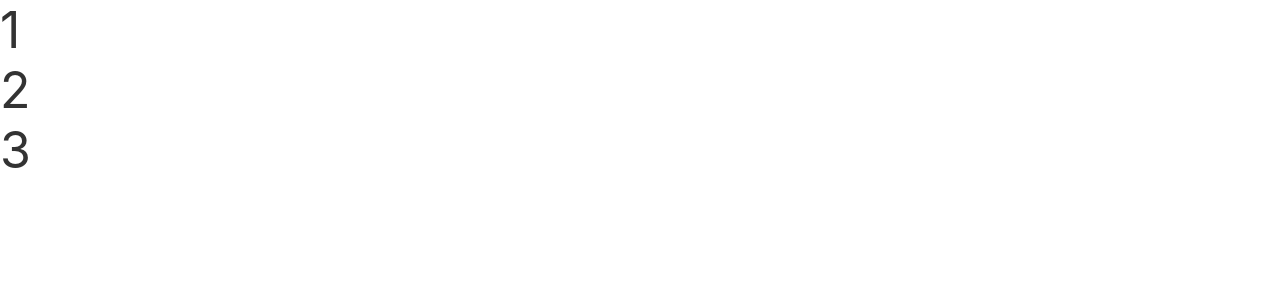
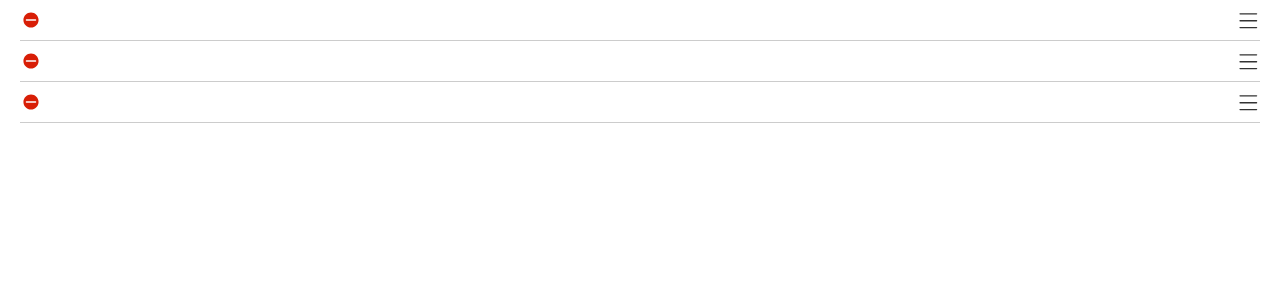
Before and after one commit to Mikeccx/draglist, a Vue app: page / in a window 1280 px wide. Shown: the top 300 px of the page. Built offline with nearby package versions, Linux system fonts and the light colour scheme.

Commit message:
model-from-ios-music

```diff
--- a/examples/main.js
+++ b/examples/main.js
@@ -1,6 +1,7 @@
 import Vue from 'vue'
 import App from './App.vue'
 import draglist from '../packages/index'
+import './assets/svg/svg.js'
 Vue.config.productionTip = false
 Vue.component('draglist', draglist)
 Vue.use(draglist)
--- a/packages/draglist/draglist.vue
+++ b/packages/draglist/draglist.vue
@@ -4,10 +4,25 @@
     <ul>
       <li v-for="(item, index) in list"
       :key='index'
+      class="draglist-li"
       @touchstart.stop="touchstart($event, index)"
       @touchend.stop="touchend($event, index)"
-      @touchmove.stop="touchmove($event, index)">
-      {{item}}
+      >
+      <div class="draglist-li-warper">
+        <div>
+        <svg class="icon"
+           aria-hidden="true">
+        <use xlink:href="#icon-delete-s"></use>
+        </svg>
+        </div>
+
+        <div @touchmove="touchmove($event, index)">
+        <svg class="icon"
+           aria-hidden="true">
+        <use xlink:href="#icon-tuozhuaicaidandaohang"></use>
+        </svg>
+        </div>
+      </div>
       </li>
     </ul>
   </div>
@@ -23,21 +38,14 @@ export default {
     return {
       vueTouches: '', // 记录最开始点击的坐标
       height: '', // 每个列表高度
-      longtapTime: null, // 长按定时器
-      islongtap: false, // 是否是长按状态
       target: '', // 当前控制的元素
       tmph: 0
     }
   },
   methods: {
     // 长按事件
-    longtap () {
-      this.islongtap = true
-    },
     touchstart (e, index) {
-      var that = this
       // 添加点击效果
-      e.currentTarget.classList.add('item-active')
       // 记录每列高度
       this.height = e.currentTarget.clientHeight
       // console.log(index)
@@ -48,21 +56,20 @@ export default {
       }
       // 记录当前操作元素
       this.target = e.currentTarget
-      this.longtapTime = setTimeout(function () { that.longtap() }, 350)
     },
     touchmove (e, index) {
+      console.log('e', e.currentTarget)
       // 记录移动的x,y轴距离
       let x = e.changedTouches[0].pageX - this.vueTouches.x
       let y = e.changedTouches[0].pageY - this.vueTouches.y
       // 操作dom
       let li = document.getElementsByTagName('li')
       let h = this.height // 移动一格的距离
-      e.currentTarget.classList.add('item-active')
       // 长按状态下和已添加区域才能移动
-      if (this.islongtap && e.cancelable) {
+      if (e.cancelable) {
         e.preventDefault()
         // 列表随着手势移动
-        e.currentTarget.style = `transform:translate( ${x}px,${y}px);`
+        li[index].style = `transform:translate( ${x}px,${y}px);`
         if (Math.abs(y) > 0) {
           // 首尾特殊情况
           if ((index === 0 && y < 0) || (index === this.list.length && y > 0)) {
@@ -94,30 +101,21 @@ export default {
           }
         }
       } else if (Math.abs(x) > 5 || Math.abs(y) > 5) {
-        this.islongtap = false
-        clearTimeout(this.longtapTime)
       }
     },
     touchend (e, index) {
       this.tmph = 0
       // console.log('touchend', e.defaultPrevented)
       // 移出点击移动效果
-      e.currentTarget.classList.remove('item-active')
       // e.currentTarget.classList.remove('item-longtap')
       let li = document.getElementsByTagName('li')
       // 移除长按事件
-      clearTimeout(this.longtapTime)
       // 通过改变数组改变其真正定位
-      if (this.islongtap && (this.step !== 0)) {
+      if ((this.step !== 0)) {
         // console.log('longtap')
         let tem = this.list.splice(index, 1)
         this.list.splice(index + this.step, 0, tem[0])
-        this.islongtap = false
-      } else if (!this.islongtap) {
-        console.log(this.islongtap)
       }
-      // 重置长按事件
-      this.islongtap = false
       // 修正move时暂时的位移
       for (let i = 0; i < this.list.length; i++) {
         li[i].style = `transform:translate( 0px,0px);`
@@ -136,6 +134,21 @@ export default {
 .draglist-warper li{
   border-radius: 5px;
 }
+.draglist-li {
+  box-sizing: content-box;
+}
+.draglist-li-warper{
+  margin: 0 20px;
+  border-bottom: 1px #cccccc solid;
+  display: flex;
+  justify-content: space-between;
+  align-items: center;
+}
+.draglist-li-warper div{
+  height: 40px;
+  display: flex;
+  align-items: center;
+}
 .item-active{
   background: #cccccc
 }
```
Also changed, not shown: examples/assets/svg/svg.js (added, +3 -0 lines), 1 other file (tests, documents, lock files or other folders).
